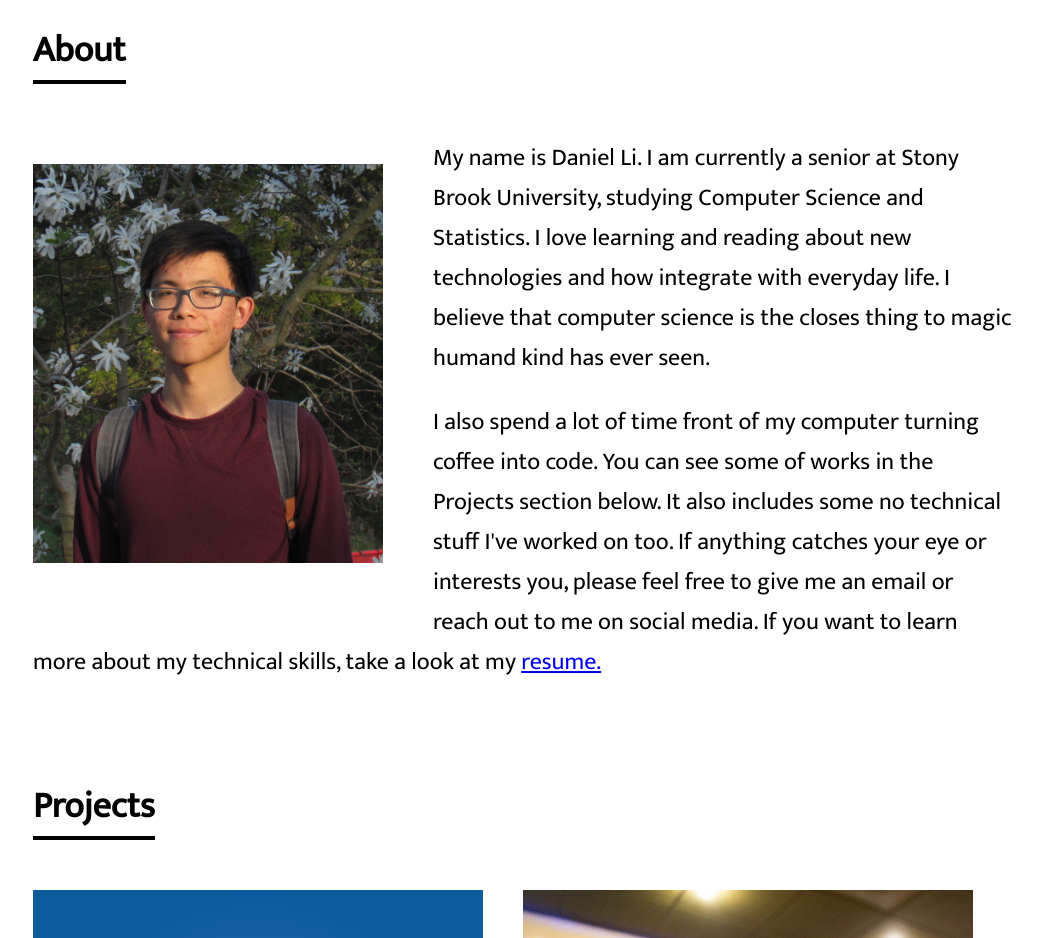
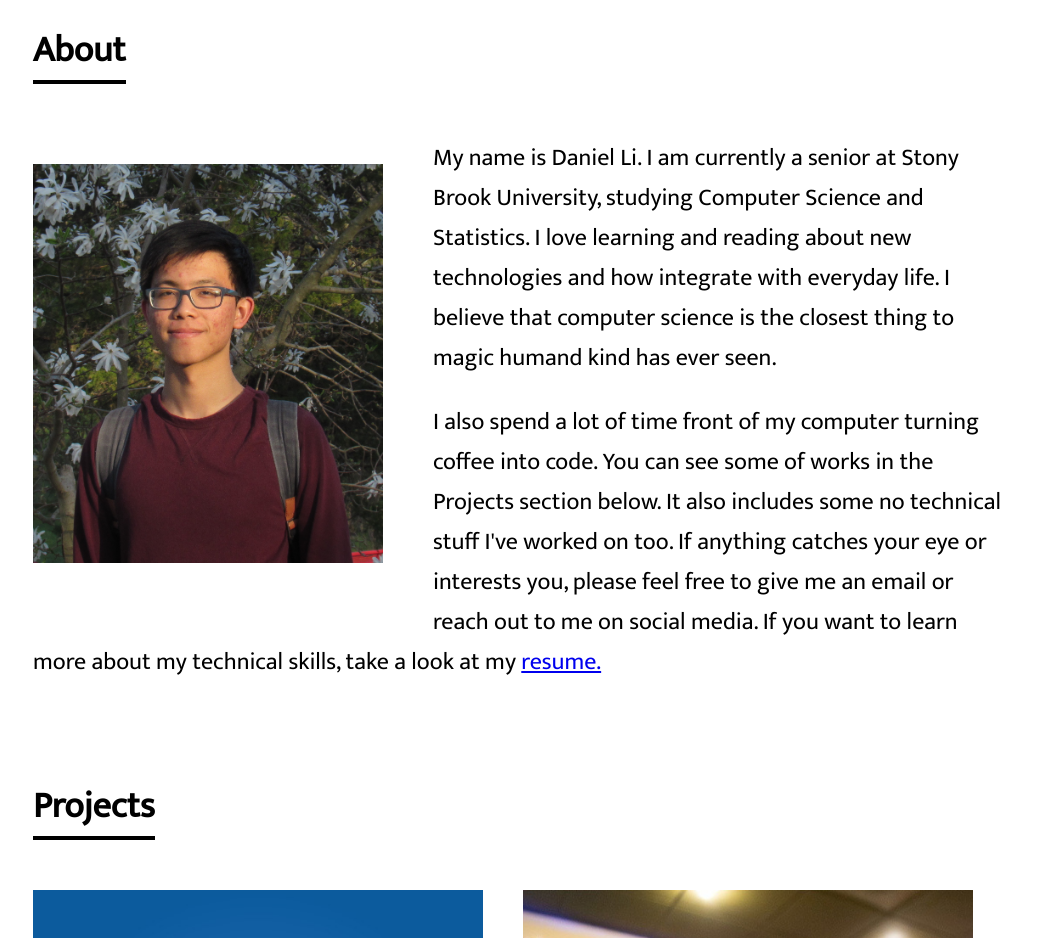
Before and after one commit to dli2614/dli2614.github.io, a plain HTML site: page index.html in a window 1280 px wide. Shown: the part 880-1818 px from the top of the page, without its empty margins (117-1159 px from the left). Drawn offline with Linux system fonts and the light colour scheme.

Commit message:
Update index.html
Typo

```diff
--- a/index.html
+++ b/index.html
@@ -27,7 +27,7 @@
             <img class='me_photo' src='IMG_0282.JPG' width='350px'>
             <p>My name is Daniel Li. I am currently a senior at Stony Brook University, studying Computer Science and Statistics.
                 I love learning and reading about new technologies and how integrate with everyday life.
-                I believe that computer science is the closes thing to magic humand kind has ever seen.
+                I believe that computer science is the closest thing to magic humand kind has ever seen.
             </p>
             <p>
                 I also spend a lot of time front of my computer turning coffee into code. You can see some of works in the
```
